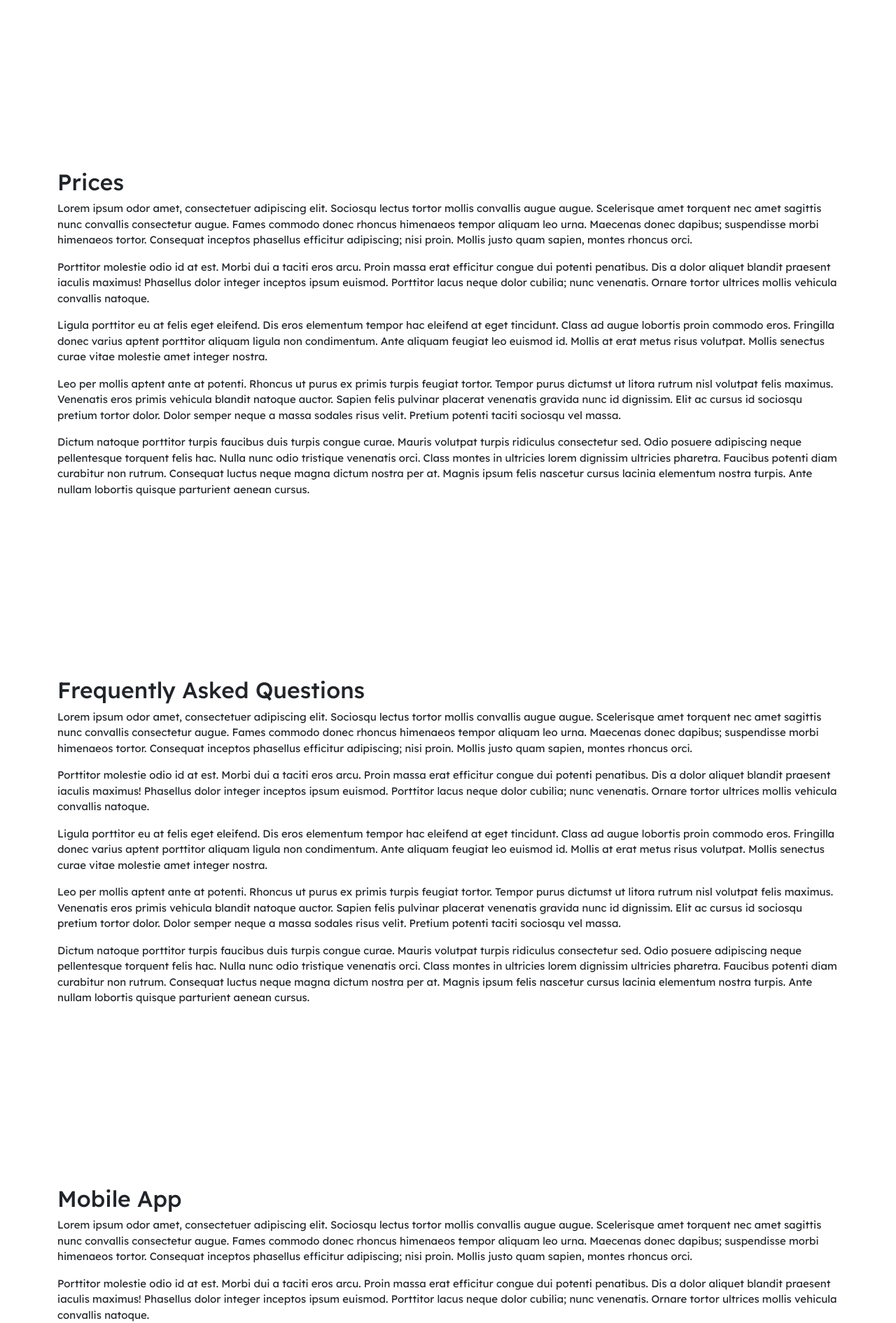
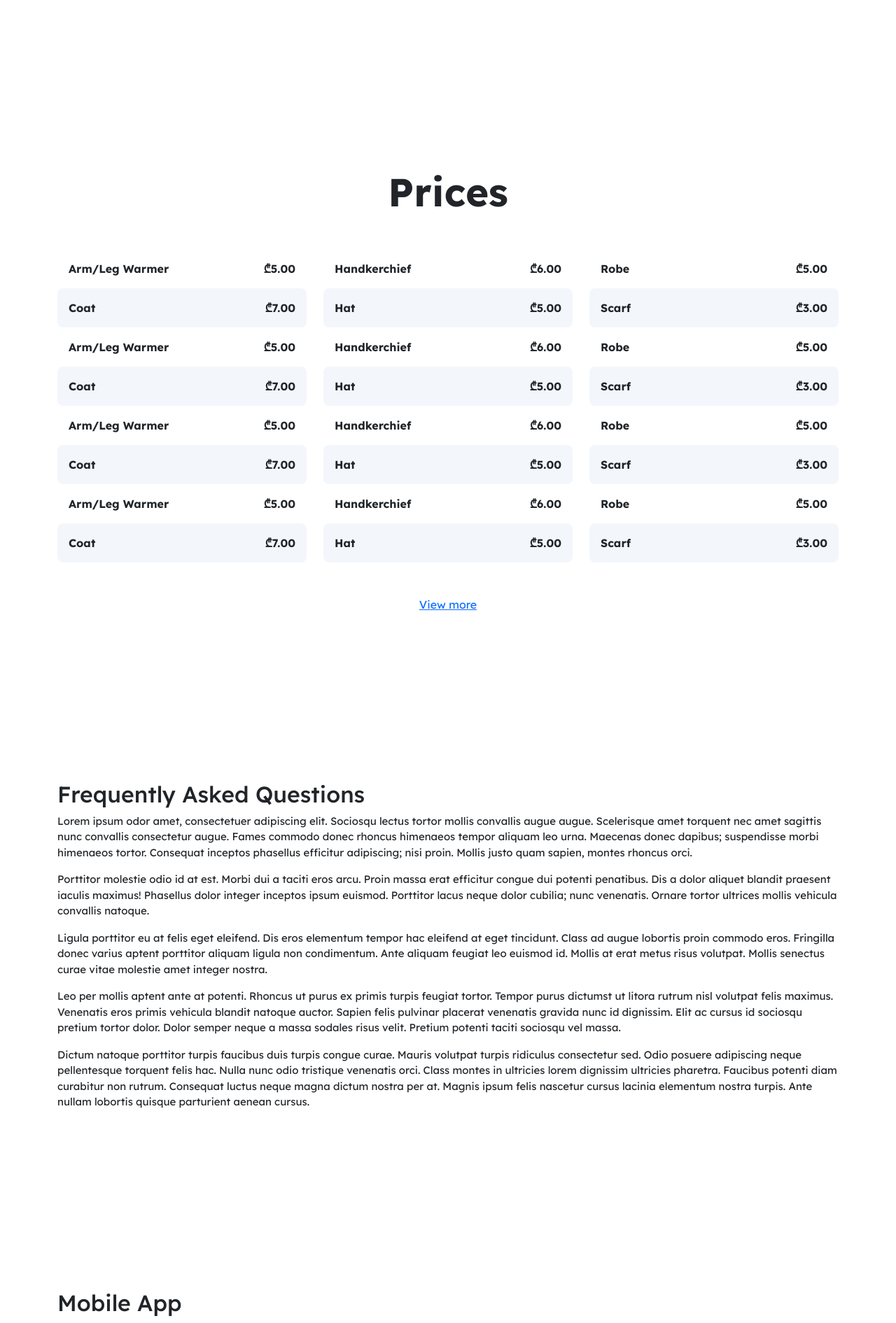
Before and after one commit to Kajaia/oxid-web-design, a PHP site: page / in a window 1280 px wide. Shown: the part 3097-4988 px from the top of the page at 70% size. Run offline with PHP 8.4, Linux system fonts and the light colour scheme.

Commit message:
Updated prices section

```diff
--- a/assets/css/style.css
+++ b/assets/css/style.css
@@ -5,6 +5,7 @@
   --c-dark: #032340;
   --c-white: #fff;
   --c-light: #eee;
+  --c-light-dark: #f3f7fb;
   --c-gray: #6f6f6f;
   --c-light-gray: #b7b7b7;
   --c-black: #000;
@@ -101,6 +102,10 @@ body {
 
 .services-illustration {
   margin-top: -45px;
+}
+
+.bg-light-dark {
+  background-color: var(--c-light-dark);
 }
 
 /* Bootstrap */
--- a/assets/js/scripts.js
+++ b/assets/js/scripts.js
@@ -27,3 +27,22 @@ document.addEventListener("scroll", () => {
     document.querySelector("nav").classList.remove("shadow");
   }
 });
+
+// Show and hide order now
+function showOrderNow(event) {
+  const currentElement = event.currentTarget;
+  const button = currentElement.querySelector("button");
+
+  if (button.classList.contains("d-none")) {
+    button.classList.remove("d-none");
+  }
+}
+
+function hideOrderNow(event) {
+  const currentElement = event.currentTarget;
+  const button = currentElement.querySelector("button");
+
+  if (!button.classList.contains("d-none")) {
+    button.classList.add("d-none");
+  }
+}
--- a/index.html
+++ b/index.html
@@ -238,13 +238,297 @@
     <!-- Prices -->
     <section id="prices" class="container my-5">
       <div class="row py-5">
-        <h2 class="mt-5">Prices</h2>
-        <div class="col-12">
-          <p>Lorem ipsum odor amet, consectetuer adipiscing elit. Sociosqu lectus tortor mollis convallis augue augue. Scelerisque amet torquent nec amet sagittis nunc convallis consectetur augue. Fames commodo donec rhoncus himenaeos tempor aliquam leo urna. Maecenas donec dapibus; suspendisse morbi himenaeos tortor. Consequat inceptos phasellus efficitur adipiscing; nisi proin. Mollis justo quam sapien, montes rhoncus orci.</p>
-          <p>Porttitor molestie odio id at est. Morbi dui a taciti eros arcu. Proin massa erat efficitur congue dui potenti penatibus. Dis a dolor aliquet blandit praesent iaculis maximus! Phasellus dolor integer inceptos ipsum euismod. Porttitor lacus neque dolor cubilia; nunc venenatis. Ornare tortor ultrices mollis vehicula convallis natoque.</p>
-          <p>Ligula porttitor eu at felis eget eleifend. Dis eros elementum tempor hac eleifend at eget tincidunt. Class ad augue lobortis proin commodo eros. Fringilla donec varius aptent porttitor aliquam ligula non condimentum. Ante aliquam feugiat leo euismod id. Mollis at erat metus risus volutpat. Mollis senectus curae vitae molestie amet integer nostra.</p>
-          <p>Leo per mollis aptent ante at potenti. Rhoncus ut purus ex primis turpis feugiat tortor. Tempor purus dictumst ut litora rutrum nisl volutpat felis maximus. Venenatis eros primis vehicula blandit natoque auctor. Sapien felis pulvinar placerat venenatis gravida nunc id dignissim. Elit ac cursus id sociosqu pretium tortor dolor. Dolor semper neque a massa sodales risus velit. Pretium potenti taciti sociosqu vel massa.</p>
-          <p>Dictum natoque porttitor turpis faucibus duis turpis congue curae. Mauris volutpat turpis ridiculus consectetur sed. Odio posuere adipiscing neque pellentesque torquent felis hac. Nulla nunc odio tristique venenatis orci. Class montes in ultricies lorem dignissim ultricies pharetra. Faucibus potenti diam curabitur non rutrum. Consequat luctus neque magna dictum nostra per at. Magnis ipsum felis nascetur cursus lacinia elementum nostra turpis. Ante nullam lobortis quisque parturient aenean cursus.</p>
+        <h2 class="my-5 text-center display-4 fw-bold">Prices</h2>
+        <!-- Product -->
+        <div class="col-12 col-md-6 col-lg-4" data-aos="zoom-in">
+          <div onmouseover="showOrderNow(event)" onmouseleave="hideOrderNow(event)" class="card rounded-3 border-0">
+            <div class="card-body d-flex align-items-center justify-content-between gap-2 fw-bold fs-6 p-3">
+              <span>Arm/Leg Warmer</span>
+              <span>
+                ₾5.00
+                <button data-bs-toggle="modal" data-bs-target="#mobileAppModal" class="btn btn-link border-0 fs-small p-0 d-none animate__animated animate__fadeIn">Order now</button>
+              </span>
+            </div>
+          </div>
+        </div>
+        <!-- Product -->
+        <div class="col-12 col-md-6 col-lg-4" data-aos="zoom-in">
+          <div onmouseover="showOrderNow(event)" onmouseleave="hideOrderNow(event)" class="card rounded-3 border-0">
+            <div class="card-body d-flex align-items-center justify-content-between gap-2 fw-bold fs-6 p-3">
+              <span>Handkerchief</span>
+              <span>
+                ₾6.00
+                <button data-bs-toggle="modal" data-bs-target="#mobileAppModal" class="btn btn-link border-0 fs-small p-0 d-none animate__animated animate__fadeIn">Order now</button>
+              </span>
+            </div>
+          </div>
+        </div>
+        <!-- Product -->
+        <div class="col-12 col-md-6 col-lg-4" data-aos="zoom-in">
+          <div onmouseover="showOrderNow(event)" onmouseleave="hideOrderNow(event)" class="card rounded-3 border-0">
+            <div class="card-body d-flex align-items-center justify-content-between gap-2 fw-bold fs-6 p-3">
+              <span>Robe</span>
+              <span>
+                ₾5.00
+                <button data-bs-toggle="modal" data-bs-target="#mobileAppModal" class="btn btn-link border-0 fs-small p-0 d-none animate__animated animate__fadeIn">Order now</button>
+              </span>
+            </div>
+          </div>
+        </div>
+        <!-- Product -->
+        <div class="col-12 col-md-6 col-lg-4" data-aos="zoom-in">
+          <div onmouseover="showOrderNow(event)" onmouseleave="hideOrderNow(event)" class="card bg-light-dark rounded-3 border-0">
+            <div class="card-body d-flex align-items-center justify-content-between gap-2 fw-bold fs-6 p-3">
+              <span>Coat</span>
+              <span>
+                ₾7.00
+                <button data-bs-toggle="modal" data-bs-target="#mobileAppModal" class="btn btn-link border-0 fs-small p-0 d-none animate__animated animate__fadeIn">Order now</button>
+              </span>
+            </div>
+          </div>
+        </div>
+        <!-- Product -->
+        <div class="col-12 col-md-6 col-lg-4" data-aos="zoom-in">
+          <div onmouseover="showOrderNow(event)" onmouseleave="hideOrderNow(event)" class="card bg-light-dark rounded-3 border-0">
+            <div class="card-body d-flex align-items-center justify-content-between gap-2 fw-bold fs-6 p-3">
+              <span>Hat</span>
+              <span>
+                ₾5.00
+                <button data-bs-toggle="modal" data-bs-target="#mobileAppModal" class="btn btn-link border-0 fs-small p-0 d-none animate__animated animate__fadeIn">Order now</button>
+              </span>
+            </div>
+          </div>
+        </div>
+        <!-- Product -->
+        <div class="col-12 col-md-6 col-lg-4" data-aos="zoom-in">
+          <div onmouseover="showOrderNow(event)" onmouseleave="hideOrderNow(event)" class="card bg-light-dark rounded-3 border-0">
+            <div class="card-body d-flex align-items-center justify-content-between gap-2 fw-bold fs-6 p-3">
+              <span>Scarf</span>
+              <span>
+                ₾3.00
+                <button data-bs-toggle="modal" data-bs-target="#mobileAppModal" class="btn btn-link border-0 fs-small p-0 d-none animate__animated animate__fadeIn">Order now</button>
+              </span>
+            </div>
+          </div>
+        </div>
+        <!-- Product -->
+        <div class="col-12 col-md-6 col-lg-4" data-aos="zoom-in">
+          <div onmouseover="showOrderNow(event)" onmouseleave="hideOrderNow(event)" class="card rounded-3 border-0">
+            <div class="card-body d-flex align-items-center justify-content-between gap-2 fw-bold fs-6 p-3">
+              <span>Arm/Leg Warmer</span>
+              <span>
+                ₾5.00
+                <button data-bs-toggle="modal" data-bs-target="#mobileAppModal" class="btn btn-link border-0 fs-small p-0 d-none animate__animated animate__fadeIn">Order now</button>
+              </span>
+            </div>
+          </div>
+        </div>
+        <!-- Product -->
+        <div class="col-12 col-md-6 col-lg-4" data-aos="zoom-in">
+          <div onmouseover="showOrderNow(event)" onmouseleave="hideOrderNow(event)" class="card rounded-3 border-0">
+            <div class="card-body d-flex align-items-center justify-content-between gap-2 fw-bold fs-6 p-3">
+              <span>Handkerchief</span>
+              <span>
+                ₾6.00
+                <button data-bs-toggle="modal" data-bs-target="#mobileAppModal" class="btn btn-link border-0 fs-small p-0 d-none animate__animated animate__fadeIn">Order now</button>
+              </span>
+            </div>
+          </div>
+        </div>
+        <!-- Product -->
+        <div class="col-12 col-md-6 col-lg-4" data-aos="zoom-in">
+          <div onmouseover="showOrderNow(event)" onmouseleave="hideOrderNow(event)" class="card rounded-3 border-0">
+            <div class="card-body d-flex align-items-center justify-content-between gap-2 fw-bold fs-6 p-3">
+              <span>Robe</span>
+              <span>
+                ₾5.00
+                <button data-bs-toggle="modal" data-bs-target="#mobileAppModal" class="btn btn-link border-0 fs-small p-0 d-none animate__animated animate__fadeIn">Order now</button>
+              </span>
+            </div>
+          </div>
+        </div>
+        <!-- Product -->
+        <div class="col-12 col-md-6 col-lg-4" data-aos="zoom-in">
+          <div onmouseover="showOrderNow(event)" onmouseleave="hideOrderNow(event)" class="card bg-light-dark rounded-3 border-0">
+            <div class="card-body d-flex align-items-center justify-content-between gap-2 fw-bold fs-6 p-3">
+              <span>Coat</span>
+              <span>
+                ₾7.00
+                <button data-bs-toggle="modal" data-bs-target="#mobileAppModal" class="btn btn-link border-0 fs-small p-0 d-none animate__animated animate__fadeIn">Order now</button>
+              </span>
+            </div>
+          </div>
+        </div>
+        <!-- Product -->
+        <div class="col-12 col-md-6 col-lg-4" data-aos="zoom-in">
+          <div onmouseover="showOrderNow(event)" onmouseleave="hideOrderNow(event)" class="card bg-light-dark rounded-3 border-0">
+            <div class="card-body d-flex align-items-center justify-content-between gap-2 fw-bold fs-6 p-3">
+              <span>Hat</span>
+              <span>
+                ₾5.00
+                <button data-bs-toggle="modal" data-bs-target="#mobileAppModal" class="btn btn-link border-0 fs-small p-0 d-none animate__animated animate__fadeIn">Order now</button>
+              </span>
+            </div>
+          </div>
+        </div>
+        <!-- Product -->
+        <div class="col-12 col-md-6 col-lg-4" data-aos="zoom-in">
+          <div onmouseover="showOrderNow(event)" onmouseleave="hideOrderNow(event)" class="card bg-light-dark rounded-3 border-0">
+            <div class="card-body d-flex align-items-center justify-content-between gap-2 fw-bold fs-6 p-3">
+              <span>Scarf</span>
+              <span>
+                ₾3.00
+                <button data-bs-toggle="modal" data-bs-target="#mobileAppModal" class="btn btn-link border-0 fs-small p-0 d-none animate__animated animate__fadeIn">Order now</button>
+              </span>
+            </div>
+          </div>
+        </div>
+        <!-- Product -->
+        <div class="col-12 col-md-6 col-lg-4" data-aos="zoom-in">
+          <div onmouseover="showOrderNow(event)" onmouseleave="hideOrderNow(event)" class="card rounded-3 border-0">
+            <div class="card-body d-flex align-items-center justify-content-between gap-2 fw-bold fs-6 p-3">
+              <span>Arm/Leg Warmer</span>
+              <span>
+                ₾5.00
+                <button data-bs-toggle="modal" data-bs-target="#mobileAppModal" class="btn btn-link border-0 fs-small p-0 d-none animate__animated animate__fadeIn">Order now</button>
+              </span>
+            </div>
+          </div>
+        </div>
+        <!-- Product -->
+        <div class="col-12 col-md-6 col-lg-4" data-aos="zoom-in">
+          <div onmouseover="showOrderNow(event)" onmouseleave="hideOrderNow(event)" class="card rounded-3 border-0">
+            <div class="card-body d-flex align-items-center justify-content-between gap-2 fw-bold fs-6 p-3">
+              <span>Handkerchief</span>
+              <span>
+                ₾6.00
+                <button data-bs-toggle="modal" data-bs-target="#mobileAppModal" class="btn btn-link border-0 fs-small p-0 d-none animate__animated animate__fadeIn">Order now</button>
+              </span>
+            </div>
+          </div>
+        </div>
+        <!-- Product -->
+        <div class="col-12 col-md-6 col-lg-4" data-aos="zoom-in">
+          <div onmouseover="showOrderNow(event)" onmouseleave="hideOrderNow(event)" class="card rounded-3 border-0">
+            <div class="card-body d-flex align-items-center justify-content-between gap-2 fw-bold fs-6 p-3">
+              <span>Robe</span>
+              <span>
+                ₾5.00
+                <button data-bs-toggle="modal" data-bs-target="#mobileAppModal" class="btn btn-link border-0 fs-small p-0 d-none animate__animated animate__fadeIn">Order now</button>
+              </span>
+            </div>
+          </div>
+        </div>
+        <!-- Product -->
+        <div class="col-12 col-md-6 col-lg-4" data-aos="zoom-in">
+          <div onmouseover="showOrderNow(event)" onmouseleave="hideOrderNow(event)" class="card bg-light-dark rounded-3 border-0">
+            <div class="card-body d-flex align-items-center justify-content-between gap-2 fw-bold fs-6 p-3">
+              <span>Coat</span>
+              <span>
+                ₾7.00
+                <button data-bs-toggle="modal" data-bs-target="#mobileAppModal" class="btn btn-link border-0 fs-small p-0 d-none animate__animated animate__fadeIn">Order now</button>
+              </span>
+            </div>
+          </div>
+        </div>
+        <!-- Product -->
+        <div class="col-12 col-md-6 col-lg-4" data-aos="zoom-in">
+          <div onmouseover="showOrderNow(event)" onmouseleave="hideOrderNow(event)" class="card bg-light-dark rounded-3 border-0">
+            <div class="card-body d-flex align-items-center justify-content-between gap-2 fw-bold fs-6 p-3">
+              <span>Hat</span>
+              <span>
+                ₾5.00
+                <button data-bs-toggle="modal" data-bs-target="#mobileAppModal" class="btn btn-link border-0 fs-small p-0 d-none animate__animated animate__fadeIn">Order now</button>
+              </span>
+            </div>
+          </div>
+        </div>
+        <!-- Product -->
+        <div class="col-12 col-md-6 col-lg-4" data-aos="zoom-in">
+          <div onmouseover="showOrderNow(event)" onmouseleave="hideOrderNow(event)" class="card bg-light-dark rounded-3 border-0">
+            <div class="card-body d-flex align-items-center justify-content-between gap-2 fw-bold fs-6 p-3">
+              <span>Scarf</span>
+              <span>
+                ₾3.00
+                <button data-bs-toggle="modal" data-bs-target="#mobileAppModal" class="btn btn-link border-0 fs-small p-0 d-none animate__animated animate__fadeIn">Order now</button>
+              </span>
+            </div>
+          </div>
+        </div>
+        <!-- Product -->
+        <div class="col-12 col-md-6 col-lg-4" data-aos="zoom-in">
+          <div onmouseover="showOrderNow(event)" onmouseleave="hideOrderNow(event)" class="card rounded-3 border-0">
+            <div class="card-body d-flex align-items-center justify-content-between gap-2 fw-bold fs-6 p-3">
+              <span>Arm/Leg Warmer</span>
+              <span>
+                ₾5.00
+                <button data-bs-toggle="modal" data-bs-target="#mobileAppModal" class="btn btn-link border-0 fs-small p-0 d-none animate__animated animate__fadeIn">Order now</button>
+              </span>
+            </div>
+          </div>
+        </div>
+        <!-- Product -->
+        <div class="col-12 col-md-6 col-lg-4" data-aos="zoom-in">
+          <div onmouseover="showOrderNow(event)" onmouseleave="hideOrderNow(event)" class="card rounded-3 border-0">
+            <div class="card-body d-flex align-items-center justify-content-between gap-2 fw-bold fs-6 p-3">
+              <span>Handkerchief</span>
+              <span>
+                ₾6.00
+                <button data-bs-toggle="modal" data-bs-target="#mobileAppModal" class="btn btn-link border-0 fs-small p-0 d-none animate__animated animate__fadeIn">Order now</button>
+              </span>
+            </div>
+          </div>
+        </div>
+        <!-- Product -->
+        <div class="col-12 col-md-6 col-lg-4" data-aos="zoom-in">
+          <div onmouseover="showOrderNow(event)" onmouseleave="hideOrderNow(event)" class="card rounded-3 border-0">
+            <div class="card-body d-flex align-items-center justify-content-between gap-2 fw-bold fs-6 p-3">
+              <span>Robe</span>
+              <span>
+                ₾5.00
+                <button data-bs-toggle="modal" data-bs-target="#mobileAppModal" class="btn btn-link border-0 fs-small p-0 d-none animate__animated animate__fadeIn">Order now</button>
+              </span>
+            </div>
+          </div>
+        </div>
+        <!-- Product -->
+        <div class="col-12 col-md-6 col-lg-4" data-aos="zoom-in">
+          <div onmouseover="showOrderNow(event)" onmouseleave="hideOrderNow(event)" class="card bg-light-dark rounded-3 border-0">
+            <div class="card-body d-flex align-items-center justify-content-between gap-2 fw-bold fs-6 p-3">
+              <span>Coat</span>
+              <span>
+                ₾7.00
+                <button data-bs-toggle="modal" data-bs-target="#mobileAppModal" class="btn btn-link border-0 fs-small p-0 d-none animate__animated animate__fadeIn">Order now</button>
+              </span>
+            </div>
+          </div>
+        </div>
+        <!-- Product -->
+        <div class="col-12 col-md-6 col-lg-4" data-aos="zoom-in">
+          <div onmouseover="showOrderNow(event)" onmouseleave="hideOrderNow(event)" class="card bg-light-dark rounded-3 border-0">
+            <div class="card-body d-flex align-items-center justify-content-between gap-2 fw-bold fs-6 p-3">
+              <span>Hat</span>
+              <span>
+                ₾5.00
+                <button data-bs-toggle="modal" data-bs-target="#mobileAppModal" class="btn btn-link border-0 fs-small p-0 d-none animate__animated animate__fadeIn">Order now</button>
+              </span>
+            </div>
+          </div>
+        </div>
+        <!-- Product -->
+        <div class="col-12 col-md-6 col-lg-4" data-aos="zoom-in">
+          <div onmouseover="showOrderNow(event)" onmouseleave="hideOrderNow(event)" class="card bg-light-dark rounded-3 border-0">
+            <div class="card-body d-flex align-items-center justify-content-between gap-2 fw-bold fs-6 p-3">
+              <span>Scarf</span>
+              <span>
+                ₾3.00
+                <button data-bs-toggle="modal" data-bs-target="#mobileAppModal" class="btn btn-link border-0 fs-small p-0 d-none animate__animated animate__fadeIn">Order now</button>
+              </span>
+            </div>
+          </div>
+        </div>
+        <div class="col-12 text-center mt-5">
+          <button data-bs-toggle="modal" data-bs-target="#mobileAppModal" class="btn btn-link border-0 p-0">View more</button>
         </div>
       </div>
     </section>
@@ -280,6 +564,29 @@
         <div class="col-12">&copy; All rights reserved.</div>
       </div>
     </footer>
+    <!-- App Modal -->
+    <div class="modal fade" id="mobileAppModal" tabindex="-1" aria-labelledby="mobileAppModalLabel" aria-hidden="true">
+      <div class="modal-dialog modal-dialog-centered">
+        <div class="modal-content">
+          <div class="modal-header bg-dark">
+            <h1 class="modal-title fs-6 text-white" id="mobileAppModalLabel">OXID - Mobile App</h1>
+            <button type="button" class="btn-close bg-light border-0" data-bs-dismiss="modal" aria-label="Close"></button>
+          </div>
+          <div class="modal-body">
+            <p class="lead">Download our app to schedule a pickup, and we'll handle the rest—because your time is precious.</p>
+            <!-- App buttons -->
+            <div class="mt-4 text-center">
+              <a href="https://play.google.com/store/apps" target="_blank" class="text-decoration-none">
+                <img width="135.55" height="35" class="play-store-img" src="/assets/img/play-store.svg" alt="OXIN app on android play store" />
+              </a>
+              <a href="https://www.apple.com/app-store" target="_blank" class="text-decoration-none ms-1">
+                <img width="119.66" height="35" class="app-store-img" src="/assets/img/app-store.svg" alt="OXIN app on ios app store" />
+              </a>
+            </div>
+          </div>
+        </div>
+      </div>
+    </div>
     <!-- Scripts -->
     <script src="https://unpkg.com/aos@2.3.1/dist/aos.js"></script>
     <script src="https://cdn.jsdelivr.net/npm/bootstrap@5.3.3/dist/js/bootstrap.bundle.min.js" integrity="sha384-YvpcrYf0tY3lHB60NNkmXc5s9fDVZLESaAA55NDzOxhy9GkcIdslK1eN7N6jIeHz" crossorigin="anonymous"></script>
```
